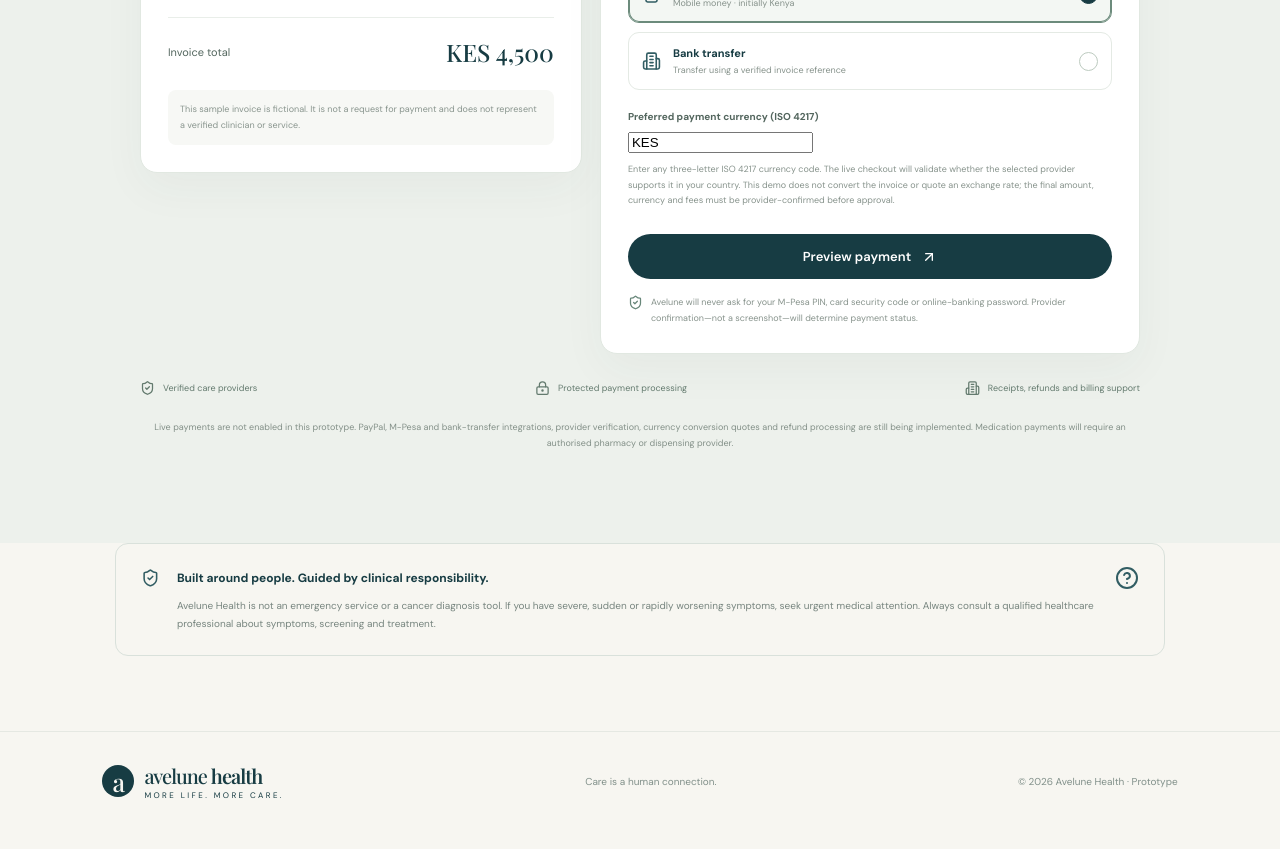
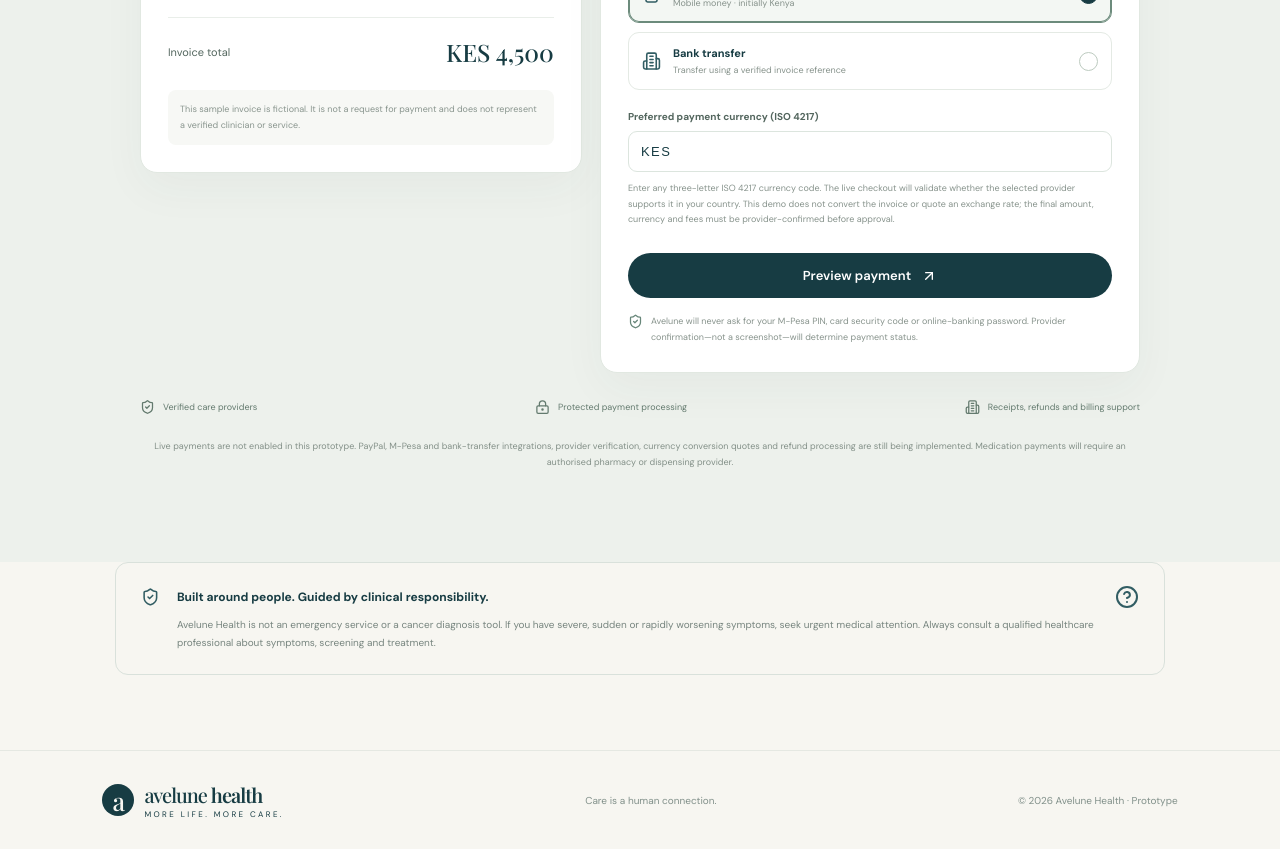
Before and after one commit to yourtechbaddie-ke/Avelune-Health, a React (Vite) app: page / in a window 1280 px wide. Shown: the part 5440-6289 px from the top of the page. Built offline with nearby package versions, Linux system fonts and the light colour scheme; no server answers; a web font is replaced by a local one.

Commit message:
Style ISO currency code entry

```diff
--- a/src/styles.css
+++ b/src/styles.css
@@ -78,3 +78,5 @@
 .payment-guardrails svg{width:15px}
 .payment-disclaimer{max-width:1000px;margin:19px auto 0;font-size:9px;line-height:1.8;color:#839088;text-align:center}
 @media(max-width:800px){.payments-section{padding:65px 7vw}.payment-layout{grid-template-columns:1fr}.invoice-card,.checkout-card{padding:21px}.payment-guardrails{justify-content:flex-start}}
+
+.checkout-card .currency-code-input{width:100%;padding:12px;border:1px solid #dce5de;border-radius:9px;background:white;color:var(--deep);font-size:13px;letter-spacing:1.5px;text-transform:uppercase;outline-color:#78978a}
```
